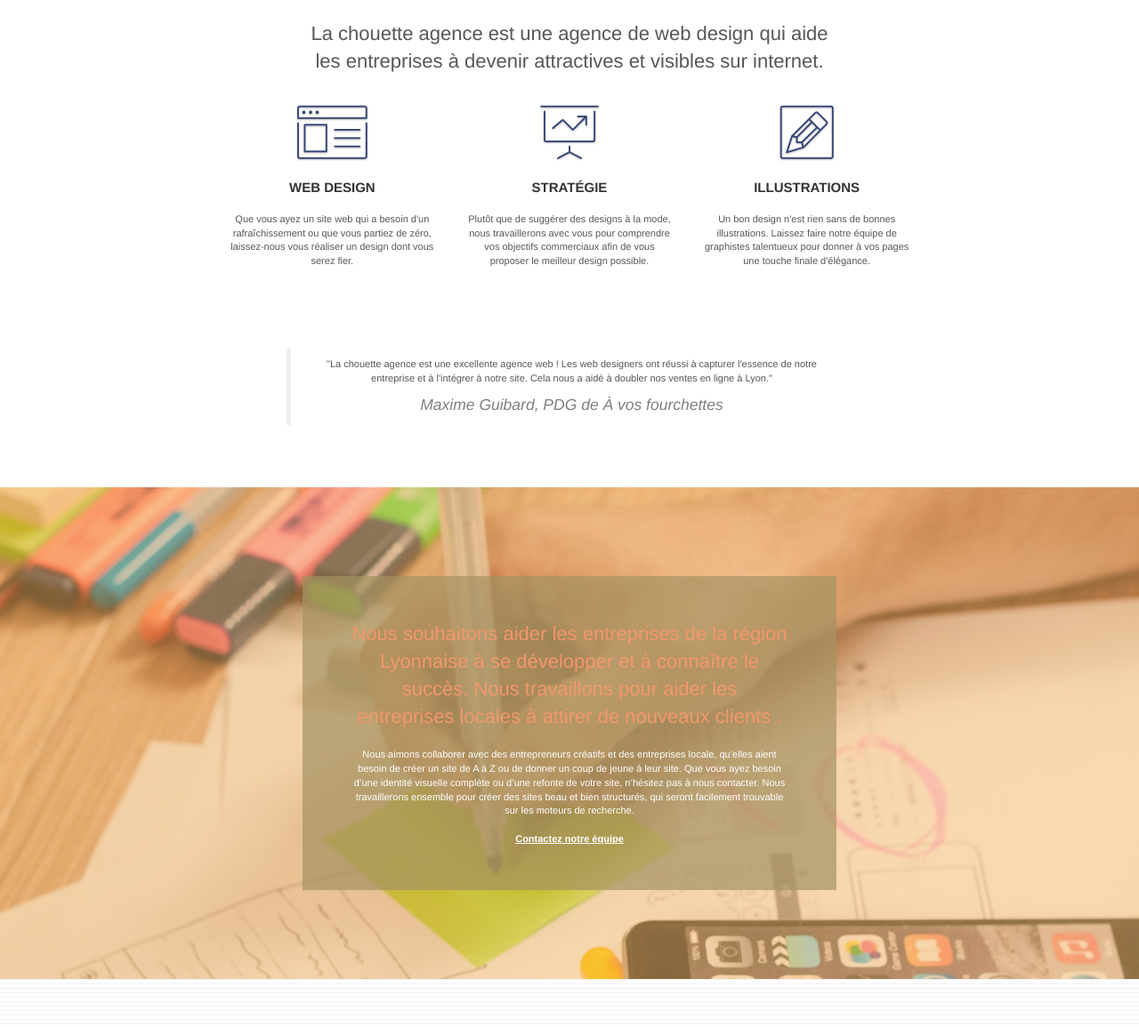
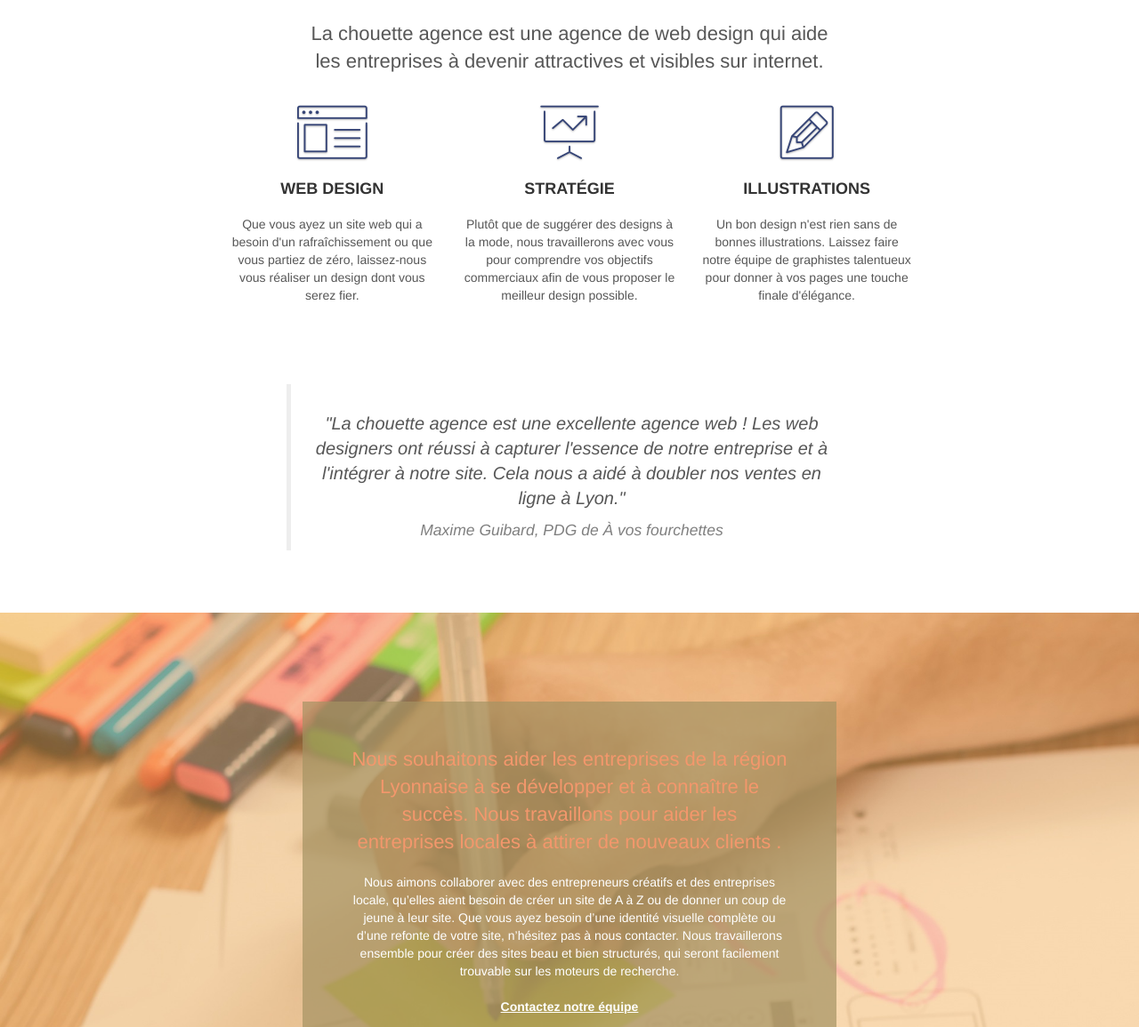
Before and after one commit to PricilliaEDOUEDOU/PricilliaEDOUEDOU_4_20092021, a plain HTML site: page index.html in a window 1280 px wide. Shown: the part 579-1734 px from the top of the page at 89% size. Drawn offline with Linux system fonts and the light colour scheme.

Commit message:
modification font-size

```diff
--- a/index.html
+++ b/index.html
@@ -154,11 +154,11 @@
 				<div class="row voffset-lg voffset">
 					<div class="col-xs-12 col-md-8 col-md-offset-2 text-center">
 						<blockquote>
-							<p id="citation-text">"La chouette agence est une excellente agence web !
+							<h2 id="citation-text">"La chouette agence est une excellente agence web !
 								Les web designers ont réussi à capturer l'essence de notre
 								entreprise et à l'intégrer à notre site. Cela nous a aidé à
-								doubler nos ventes en ligne à Lyon."</p>
-							<cite id="citation-auteur">
+								doubler nos ventes en ligne à Lyon."</h2>
+							<cite>
 								Maxime Guibard, PDG de À vos fourchettes
 							</cite>
 						</blockquote>
--- a/style.css
+++ b/style.css
@@ -654,6 +654,11 @@ a {
     color: #575757!important;
 }
 
+#citation-text{
+    font-style: italic;
+    font-size: 20px;
+}
+
 .container {
     max-width: 1000px;
 }
@@ -677,7 +682,7 @@ a {
 }
 
 p {
-    font-size: 11px;
+    font-size: 14px;/*11px*/
 }
 
 
@@ -687,7 +692,7 @@ p {
 }
 
 .h1 {
-    font-size: 20px;
+    font-size: 24px;/*20px*/
     font-family: "Open Sans";
 }
 
@@ -711,7 +716,7 @@ h2 {
 }
 
 h3 {
-    font-size: 15px;
+    font-size: 18px;/*15px*/
     text-transform: uppercase;
     font-weight: 700;
     color: #333333!important;
```
Also changed, not shown: css/bootstrap.css.
